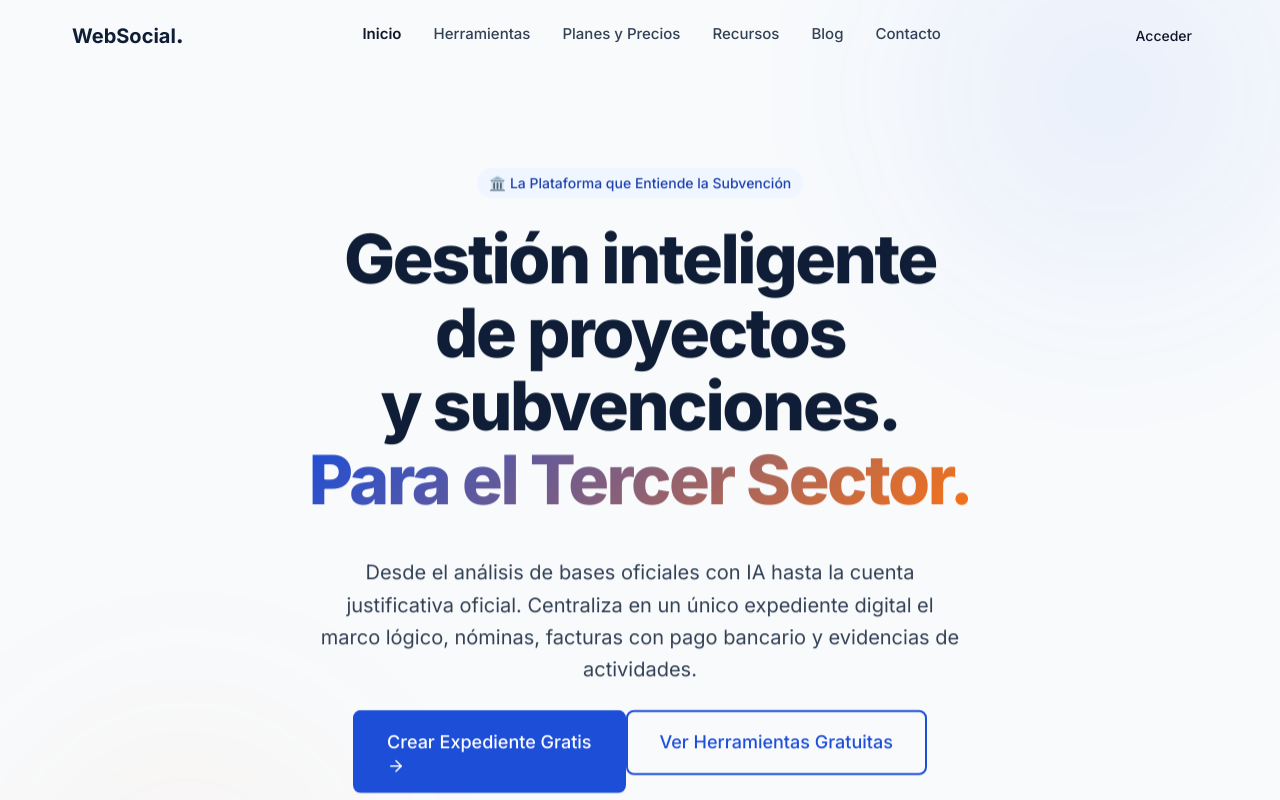
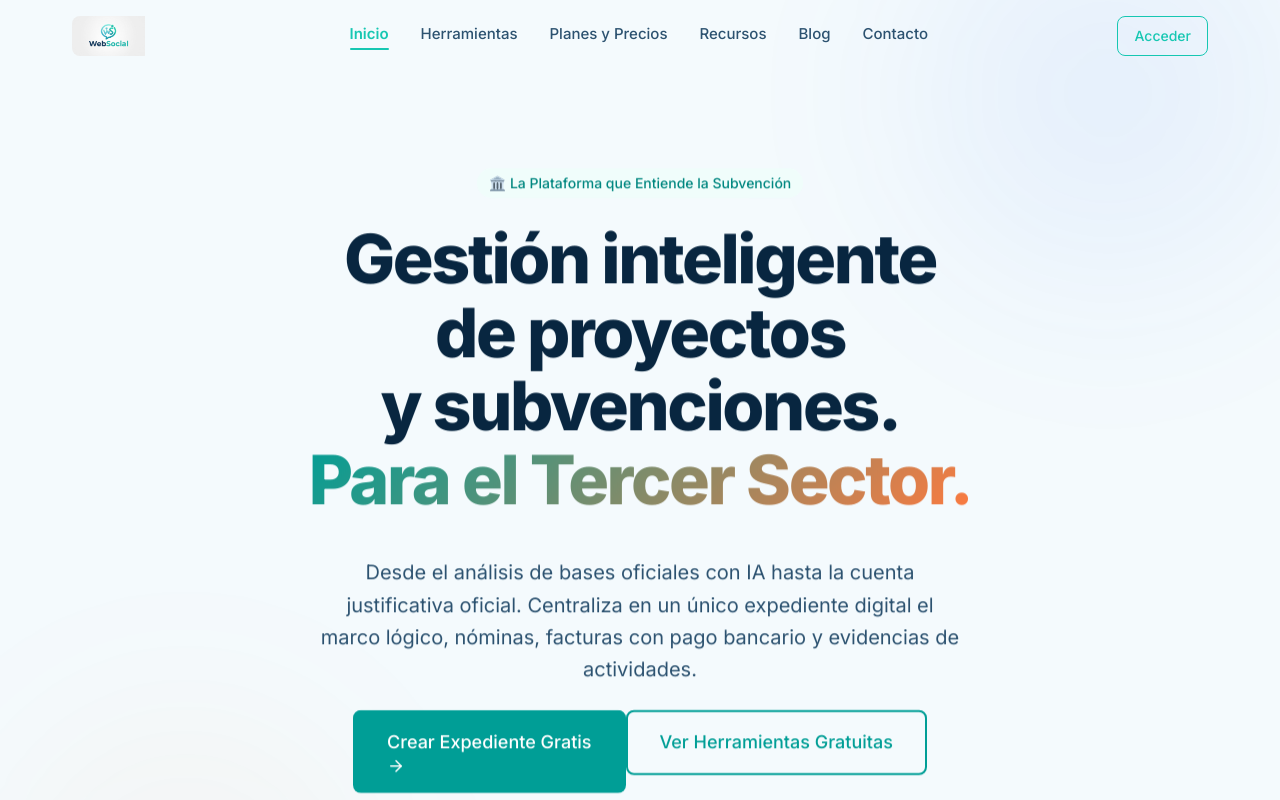
Before and after one commit to Luque83/websocial, a Next.js app: page / in a window 1280 px wide. Shown: the top 800 px of the page. Built offline with nearby package versions, Linux system fonts and the light colour scheme; no server answers.

Commit message:
feat(brand): integrate official WebSocial logo and exact 5-color brand identity palette

```diff
--- a/src/components/layout/DashboardSidebar/index.tsx
+++ b/src/components/layout/DashboardSidebar/index.tsx
@@ -5,6 +5,7 @@ import Link from 'next/link';
 import { usePathname } from 'next/navigation';
 import { LayoutDashboard, LogOut, UserCircle, FolderKanban, ShieldCheck, Users } from 'lucide-react';
 import { signOutAction } from '@/app/(dashboard)/actions';
+import { Logo } from '@/components/ui/Logo';
 import styles from './DashboardSidebar.module.css';
 
 interface DashboardSidebarProps {
@@ -26,9 +27,7 @@ export function DashboardSidebar({ userEmail, recentProjects }: DashboardSidebar
   return (
     <aside className={styles.sidebar}>
       <div className={styles.logo}>
-        <Link href="/dashboard">
-          WebSocial<span>.</span>
-        </Link>
+        <Logo size="md" href="/dashboard" />
       </div>
 
       <nav className={styles.nav}>
--- a/src/components/layout/Footer/index.tsx
+++ b/src/components/layout/Footer/index.tsx
@@ -2,6 +2,7 @@ import React from 'react';
 import Link from 'next/link';
 import { footerNavigation } from '@/config/navigation';
 import { siteConfig } from '@/config/site';
+import { Logo } from '@/components/ui/Logo';
 import styles from './Footer.module.css';
 
 export function Footer() {
@@ -12,9 +13,7 @@ export function Footer() {
       <div className={styles.container}>
         <div className={styles.topSection}>
           <div className={styles.brandColumn}>
-            <Link href="/" className={styles.logo}>
-              WebSocial
-            </Link>
+            <Logo size="md" href="/" />
             <p className={styles.tagline}>
               Tecnología con propósito humano
             </p>
--- a/src/components/layout/Header/index.tsx
+++ b/src/components/layout/Header/index.tsx
@@ -5,6 +5,7 @@ import Link from 'next/link';
 import { usePathname } from 'next/navigation';
 import { Menu, X } from 'lucide-react';
 import { mainNavigation } from '@/config/navigation';
+import { Logo } from '@/components/ui/Logo';
 import styles from './Header.module.css';
 
 import { createClient } from '@/lib/supabase/client';
@@ -55,9 +56,7 @@ export function Header() {
     <header className={`${styles.header} ${isScrolled ? styles.scrolled : ''}`}>
       <div className={styles.container}>
         <div className={styles.logoContainer}>
-          <Link href="/" className={styles.logo}>
-            WebSocial<span className={styles.accentDot}>.</span>
-          </Link>
+          <Logo size="md" href="/" />
         </div>
 
         <nav className={styles.desktopNav}>
--- /dev/null
+++ b/src/components/ui/Logo/index.tsx
@@ -0,0 +1,69 @@
+import React from 'react';
+import Image from 'next/image';
+import Link from 'next/link';
+
+interface LogoProps {
+  href?: string;
+  size?: 'sm' | 'md' | 'lg';
+  className?: string;
+  showText?: boolean;
+}
+
+export function Logo({
+  href = '/',
+  size = 'md',
+  className = '',
+}: LogoProps) {
+  const heightMap = {
+    sm: 32,
+    md: 40,
+    lg: 48,
+  };
+
+  const height = heightMap[size];
+  const width = Math.round(height * 2.2);
+
+  const content = (
+    <div
+      style={{
+        display: 'inline-flex',
+        alignItems: 'center',
+        gap: '0.5rem',
+        textDecoration: 'none',
+      }}
+      className={className}
+    >
+      <div
+        style={{
+          position: 'relative',
+          height: `${height}px`,
+          width: `${width}px`,
+          display: 'flex',
+          alignItems: 'center',
+          overflow: 'hidden',
+          borderRadius: '8px',
+        }}
+      >
+        <Image
+          src="/logo.jpg"
+          alt="WebSocial Logo"
+          fill
+          style={{ objectFit: 'contain', objectPosition: 'left center' }}
+          priority
+        />
+      </div>
+    </div>
+  );
+
+  if (href) {
+    return (
+      <Link href={href} style={{ textDecoration: 'none', display: 'inline-flex' }}>
+        {content}
+      </Link>
+    );
+  }
+
+  return content;
+}
+
+export default Logo;
--- a/src/styles/tokens.css
+++ b/src/styles/tokens.css
@@ -1,49 +1,47 @@
 :root {
   /* ═══════════════════════════════════════════ */
-  /* PRIMARY BLUE - Midnight Sapphire            */
+  /* BRAND PALETTE: WEBSOCIAL OFFICIAL           */
   /* ═══════════════════════════════════════════ */
-  --color-primary-50: #EFF6FF;
-  --color-primary-100: #DBEAFE;
-  --color-primary-200: #BFDBFE;
-  --color-primary-300: #93C5FD;
-  --color-primary-400: #60A5FA;
-  --color-primary-500: #2563EB;
-  --color-primary-600: #1D4ED8;
-  --color-primary-700: #1E40AF;
-  --color-primary-800: #1E3A8A;
-  --color-primary-900: #0F1E36;
-  --color-primary-950: #0A1322;
 
-  /* ═══════════════════════════════════════════ */
-  /* ACCENT WARM - Coral Sunset                  */
-  /* ═══════════════════════════════════════════ */
+  /* PRIMARIO: Aqua Vibrante (#16C7B2) & Teal Fresco (#009E96) */
+  --color-primary-50: #F0FDFB;
+  --color-primary-100: #D5ECF8; /* Cielo Claro Neutral */
+  --color-primary-200: #B2E5DF;
+  --color-primary-300: #7FE0D4;
+  --color-primary-400: #3BD4C2;
+  --color-primary-500: #16C7B2; /* Aqua Vibrante Primario */
+  --color-primary-600: #009E96; /* Teal Fresco Secundario */
+  --color-primary-700: #008780;
+  --color-primary-800: #0D3A5F; /* Navy Profundo */
+  --color-primary-900: #082640;
+  --color-primary-950: #051829;
+
+  /* ACENTO: Naranja Energético (#FF7A3F) */
   --color-accent-50: #FFF7ED;
   --color-accent-100: #FFEDD5;
   --color-accent-200: #FED7AA;
   --color-accent-300: #FDBA74;
   --color-accent-400: #FB923C;
-  --color-accent-500: #F97316;
-  --color-accent-600: #EA580C;
+  --color-accent-500: #FF7A3F; /* Naranja Energético */
+  --color-accent-600: #E65C1F;
   --color-accent-700: #C2410C;
   --color-accent-800: #9A3412;
   --color-accent-900: #7C2D12;
   --color-accent-950: #431407;
 
-  /* ═══════════════════════════════════════════ */
-  /* NEUTRAL GRAYS - Warm Slate                  */
-  /* ═══════════════════════════════════════════ */
+  /* NEUTRAL GRAYS & SKY BLUE */
   --color-neutral-0: #FFFFFF;
-  --color-neutral-50: #F8FAFC;
-  --color-neutral-100: #F1F5F9;
-  --color-neutral-200: #E2E8F0;
-  --color-neutral-300: #CBD5E1;
-  --color-neutral-400: #94A3B8;
-  --color-neutral-500: #64748B;
-  --color-neutral-600: #475569;
-  --color-neutral-700: #334155;
-  --color-neutral-800: #1E293B;
-  --color-neutral-900: #0F172A;
-  --color-neutral-950: #020617;
+  --color-neutral-50: #F4FAFD; /* Cielo Claro Base */
+  --color-neutral-100: #EBF4FA;
+  --color-neutral-200: #D5ECF8; /* Cielo Claro Border */
+  --color-neutral-300: #B8DFEF;
+  --color-neutral-400: #8CBFD8;
+  --color-neutral-500: #5C7E9B;
+  --color-neutral-600: #3D6280;
+  --color-neutral-700: #2C5270;
+  --color-neutral-800: #194366;
+  --color-neutral-900: #0D3A5F; /* Navy Profundo */
+  --color-neutral-950: #062138;
 
   /* ═══════════════════════════════════════════ */
   /* SEMANTIC COLORS                              */
@@ -64,31 +62,32 @@
   --color-error-700: #B91C1C;
 
   --color-info-50: #F0F9FF;
-  --color-info-100: #E0F2FE;
-  --color-info-500: #0EA5E9;
-  --color-info-700: #0369A1;
+  --color-info-100: #D5ECF8;
+  --color-info-500: #16C7B2;
+  --color-info-700: #009E96;
 
   /* ═══════════════════════════════════════════ */
   /* SEMANTIC APPLICATION TOKENS                  */
   /* ═══════════════════════════════════════════ */
-  --bg-canvas: var(--color-neutral-50);
-  --bg-surface: var(--color-neutral-0);
-  --bg-surface-subtle: var(--color-neutral-100);
+  --bg-canvas: #F4FAFD;
+  --bg-surface: #FFFFFF;
+  --bg-surface-subtle: #EBF4FA;
   --bg-surface-elevated: #FFFFFF;
-  --bg-surface-brand: var(--color-primary-900);
+  --bg-surface-brand: #0D3A5F;
 
-  --text-primary: var(--color-neutral-900);
-  --text-secondary: var(--color-neutral-700);
-  --text-muted: var(--color-neutral-500);
-  --text-disabled: var(--color-neutral-400);
+  --text-primary: #0D3A5F;
+  --text-secondary: #2C5270;
+  --text-muted: #5C7E9B;
+  --text-disabled: #8CBFD8;
   --text-inverse: #FFFFFF;
-  --text-brand: var(--color-primary-600);
-  --text-accent: var(--color-accent-600);
+  --text-brand: #16C7B2;
+  --text-accent: #FF7A3F;
+  --color-brand: #16C7B2;
 
-  --border-subtle: var(--color-neutral-200);
-  --border-default: var(--color-neutral-300);
-  --border-strong: var(--color-neutral-400);
-  --border-focus: var(--color-primary-500);
+  --border-subtle: #D5ECF8;
+  --border-default: #B8DFEF;
+  --border-strong: #8CBFD8;
+  --border-focus: #16C7B2;
 
   /* ═══════════════════════════════════════════ */
   /* SPACING SCALE (8pt base, 4pt micro)          */
@@ -125,14 +124,14 @@
   /* ═══════════════════════════════════════════ */
   /* SHADOWS                                      */
   /* ═══════════════════════════════════════════ */
-  --shadow-xs: 0 1px 2px 0 rgba(15, 23, 42, 0.05);
-  --shadow-sm: 0 1px 3px 0 rgba(15, 23, 42, 0.06), 0 1px 2px -1px rgba(15, 23, 42, 0.04);
-  --shadow-md: 0 4px 6px -1px rgba(15, 23, 42, 0.07), 0 2px 4px -2px rgba(15, 23, 42, 0.04);
-  --shadow-lg: 0 10px 15px -3px rgba(15, 23, 42, 0.08), 0 4px 6px -4px rgba(15, 23, 42, 0.03);
-  --shadow-xl: 0 20px 25px -5px rgba(15, 23, 42, 0.09), 0 8px 10px -6px rgba(15, 23, 42, 0.03);
-  --shadow-2xl: 0 25px 50px -12px rgba(15, 23, 42, 0.16);
-  --shadow-glow-primary: 0 0 50px -12px rgba(37, 99, 235, 0.28);
-  --shadow-glow-accent: 0 0 45px -10px rgba(249, 115, 22, 0.25);
+  --shadow-xs: 0 1px 2px 0 rgba(13, 58, 95, 0.05);
+  --shadow-sm: 0 1px 3px 0 rgba(13, 58, 95, 0.06), 0 1px 2px -1px rgba(13, 58, 95, 0.04);
+  --shadow-md: 0 4px 6px -1px rgba(13, 58, 95, 0.07), 0 2px 4px -2px rgba(13, 58, 95, 0.04);
+  --shadow-lg: 0 10px 15px -3px rgba(13, 58, 95, 0.08), 0 4px 6px -4px rgba(13, 58, 95, 0.03);
+  --shadow-xl: 0 20px 25px -5px rgba(13, 58, 95, 0.09), 0 8px 10px -6px rgba(13, 58, 95, 0.03);
+  --shadow-2xl: 0 25px 50px -12px rgba(13, 58, 95, 0.16);
+  --shadow-glow-primary: 0 0 50px -12px rgba(22, 199, 178, 0.35);
+  --shadow-glow-accent: 0 0 45px -10px rgba(255, 122, 63, 0.3);
 
   /* ═══════════════════════════════════════════ */
   /* TRANSITIONS                                  */
```
Also changed, not shown: public/logo.jpg (added).
